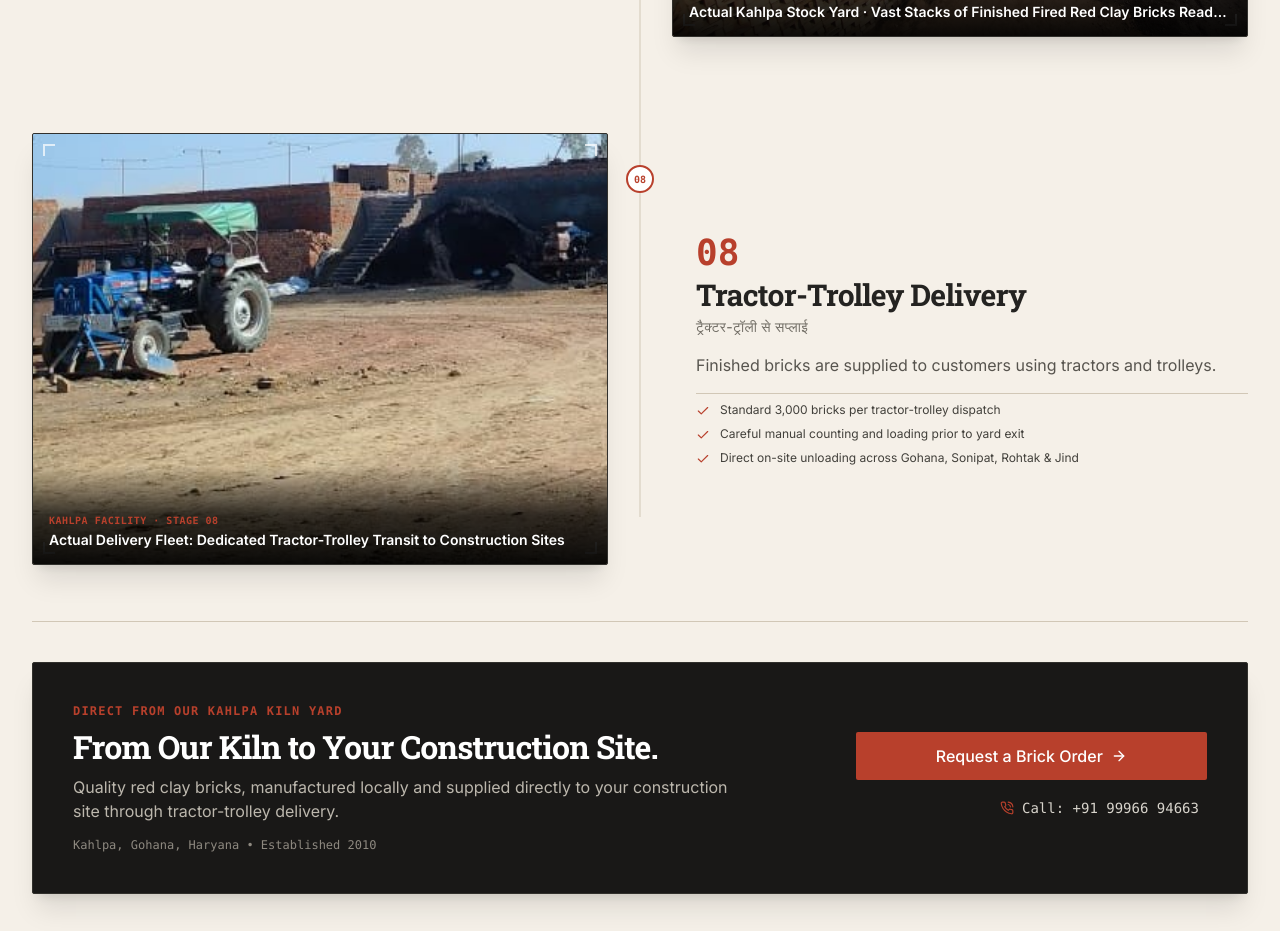
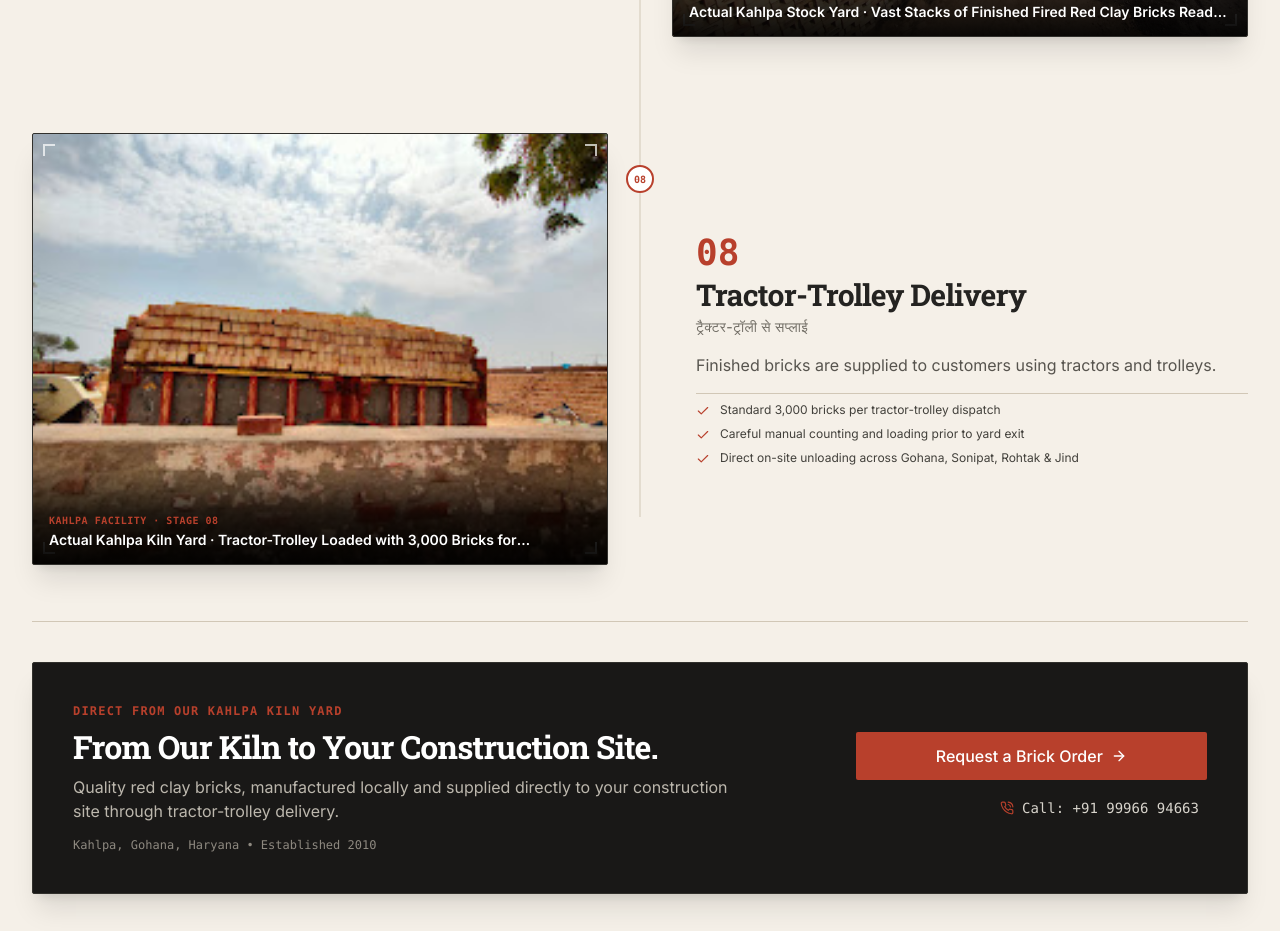
Before and after one commit to parshantsharma2003/hanuman-bhatta-frontend, a Next.js app: page / in a window 1280 px wide. Shown: the part 5040-5971 px from the top of the page. Built offline with nearby package versions, Linux system fonts and the light colour scheme; no server answers.

Commit message:
feat(process): add authentic tractor-trolley brick delivery photo to Step 08

```diff
--- a/components/OurProcess.tsx
+++ b/components/OurProcess.tsx
@@ -156,9 +156,9 @@ const STAGES: ManufacturingStage[] = [
       'Direct on-site unloading across Gohana, Sonipat, Rohtak & Jind',
     ],
     visualType: 'photo',
-    imageSrc: '/images/process-tractor.jpg',
-    imageAlt: 'Blue tractor-trolley dispatch unit at Hanuman Bhatta Company kiln yard in Kahlpa',
-    photoCaption: 'Actual Delivery Fleet: Dedicated Tractor-Trolley Transit to Construction Sites',
+    imageSrc: '/images/process-delivery.png',
+    imageAlt: 'Loaded tractor-trolley carrying standard 3,000 red clay bricks ready for dispatch at Hanuman Bhatta Company, Kahlpa',
+    photoCaption: 'Actual Kahlpa Kiln Yard · Tractor-Trolley Loaded with 3,000 Bricks for Construction Site Dispatch (ट्रैक्टर-ट्रॉली सप्लाई)',
   },
 ];
 
```
Also changed, not shown: public/images/process-delivery.png (added).
